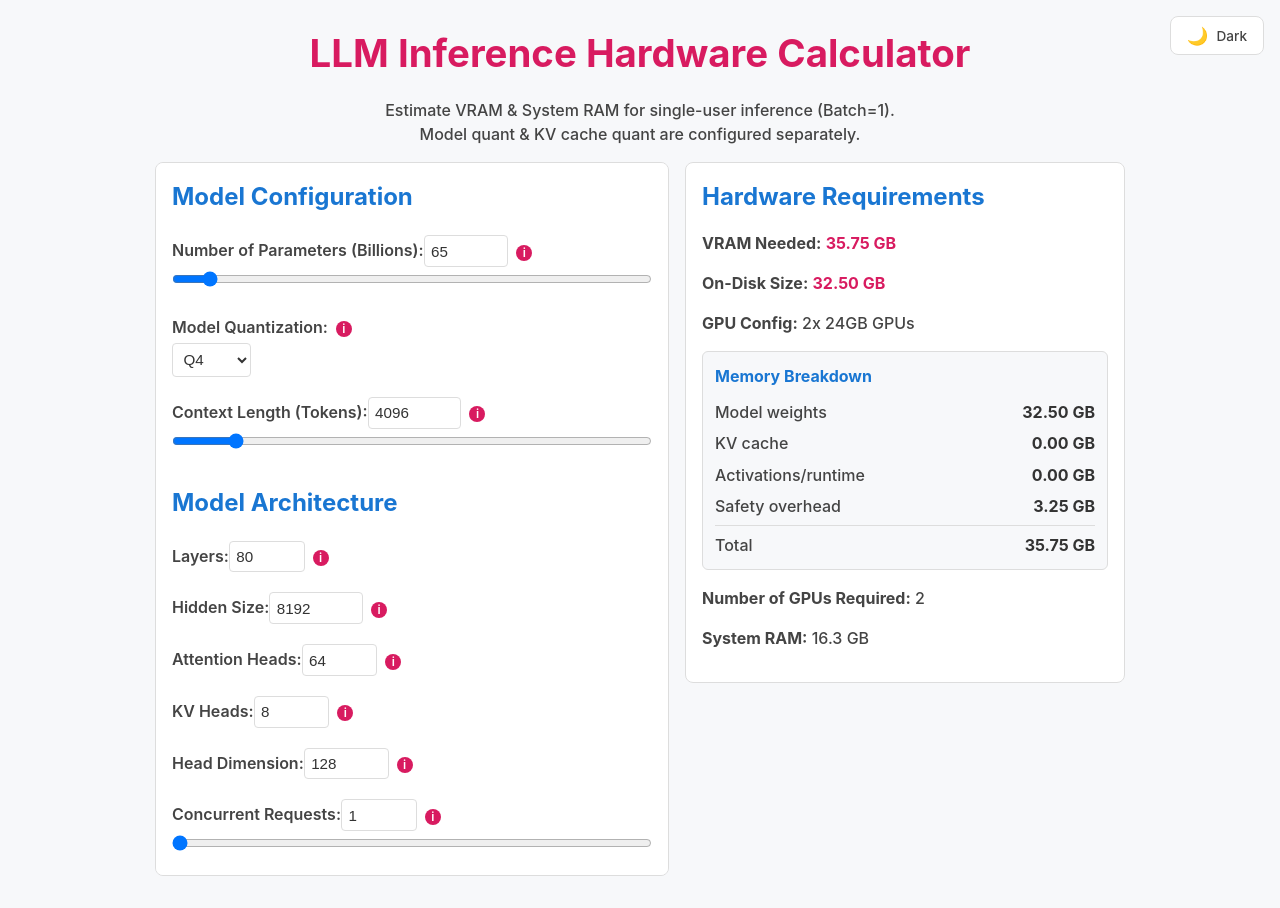
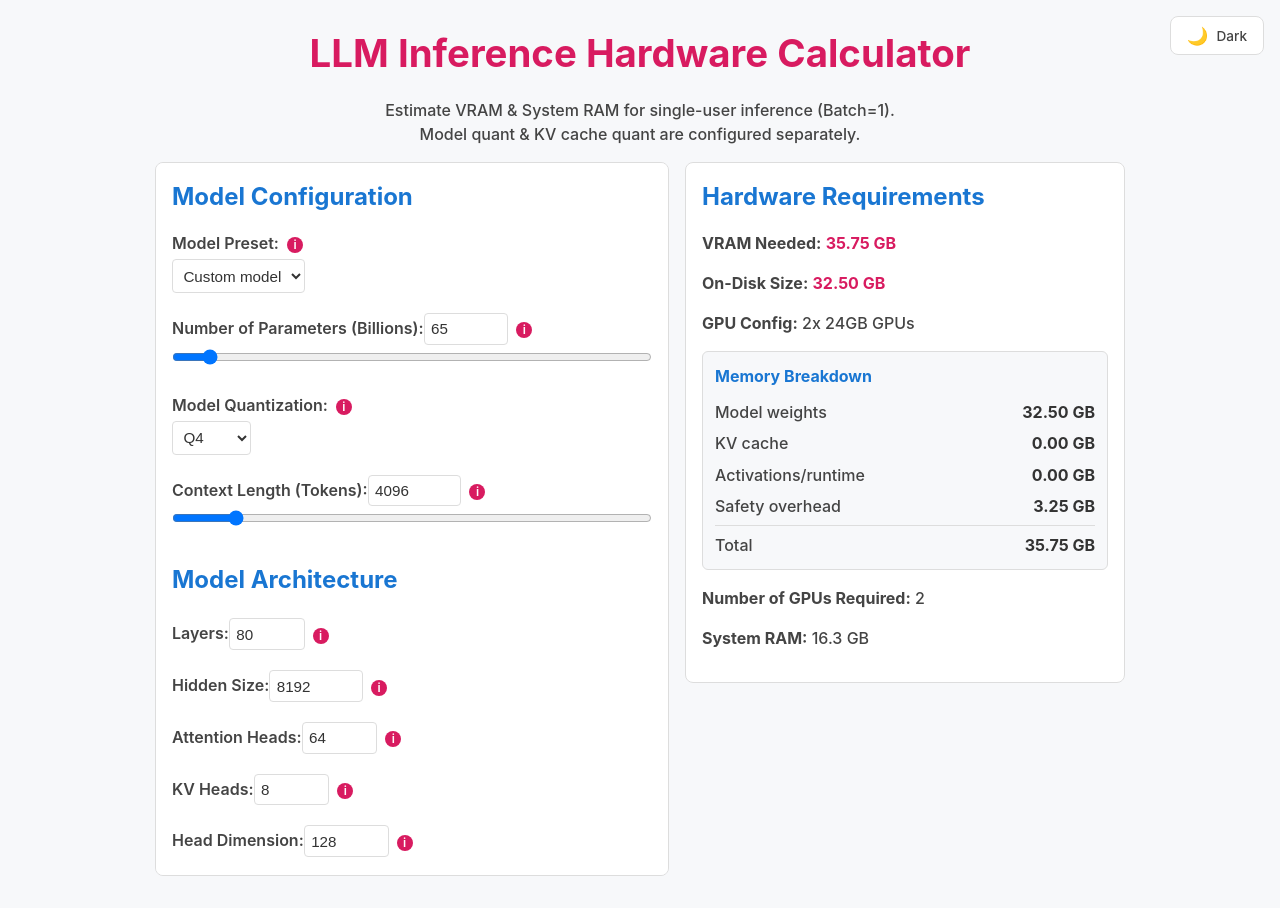
Before and after one commit to dipenbhuva/llm-inference-hardware-calculator, a React (Vite) app: page / in a window 1280 px wide. Built offline with nearby package versions, Linux system fonts and the light colour scheme.

Commit message:
feat: add model presets lab

```diff
--- a/src/App.tsx
+++ b/src/App.tsx
@@ -15,6 +15,11 @@
 import { Tooltip } from './components/Tooltip';
 import { ThemeToggle } from './components/ThemeToggle';
 import { MemoryBreakdownPanel } from './components/MemoryBreakdownPanel';
+import {
+  CUSTOM_MODEL_PRESET_ID,
+  getModelPresetById,
+  modelPresets,
+} from './data/modelPresets';
 
 function App() {
   // -----------------------------------
@@ -22,6 +27,9 @@
   // -----------------------------------
 
   // Model config
+  const [modelPresetId, setModelPresetId] = useState<string>(
+    CUSTOM_MODEL_PRESET_ID
+  );
   const [params, setParams] = useState<number>(65); // Billions of parameters
   const [modelQuant, setModelQuant] = useState<ModelQuantization>('Q4');
 
@@ -57,6 +65,26 @@
     if (!isNaN(newValue)) {
       setter(newValue);
     }
+  };
+
+  const handleModelPresetChange = (
+    event: React.ChangeEvent<HTMLSelectElement>
+  ) => {
+    const presetId = event.target.value;
+    setModelPresetId(presetId);
+
+    const preset = getModelPresetById(presetId);
+    if (!preset) {
+      return;
+    }
+
+    setParams(preset.paramsBillion);
+    setContextLength(preset.defaultContextLength);
+    setLayers(preset.layers);
+    setHiddenSize(preset.hiddenSize);
+    setAttentionHeads(preset.attentionHeads);
+    setKvHeads(preset.kvHeads);
+    setHeadDim(preset.headDim);
   };
 
   // -----------------------------------
@@ -111,6 +139,21 @@
         {/* Left Panel: Inputs */}
         <div className="input-panel">
           <h2 className="section-title">Model Configuration</h2>
+
+          <label className="label-range">
+            Model Preset:
+            <Tooltip text="Optional starting point for common model sizes. Presets populate parameter count and architecture fields.">
+              i
+            </Tooltip>
+          </label>
+          <select value={modelPresetId} onChange={handleModelPresetChange}>
+            <option value={CUSTOM_MODEL_PRESET_ID}>Custom model</option>
+            {modelPresets.map((preset) => (
+              <option key={preset.id} value={preset.id}>
+                {preset.name}
+              </option>
+            ))}
+          </select>
 
           <label className="label-range">
             Number of Parameters (Billions):
--- /dev/null
+++ b/src/data/modelPresets.ts
@@ -0,0 +1,78 @@
+import { type ModelPreset } from '../types';
+
+export const CUSTOM_MODEL_PRESET_ID = 'custom';
+
+export const modelPresets: ModelPreset[] = [
+  {
+    id: 'generic-7b',
+    name: 'Generic 7B',
+    paramsBillion: 7,
+    layers: 32,
+    hiddenSize: 4096,
+    attentionHeads: 32,
+    kvHeads: 32,
+    headDim: 128,
+    defaultContextLength: 4096,
+  },
+  {
+    id: 'generic-8b',
+    name: 'Generic 8B',
+    paramsBillion: 8,
+    layers: 32,
+    hiddenSize: 4096,
+    attentionHeads: 32,
+    kvHeads: 8,
+    headDim: 128,
+    defaultContextLength: 8192,
+  },
+  {
+    id: 'generic-13b',
+    name: 'Generic 13B',
+    paramsBillion: 13,
+    layers: 40,
+    hiddenSize: 5120,
+    attentionHeads: 40,
+    kvHeads: 40,
+    headDim: 128,
+    defaultContextLength: 4096,
+  },
+  {
+    id: 'generic-34b',
+    name: 'Generic 34B',
+    paramsBillion: 34,
+    layers: 48,
+    hiddenSize: 8192,
+    attentionHeads: 64,
+    kvHeads: 8,
+    headDim: 128,
+    defaultContextLength: 8192,
+  },
+  {
+    id: 'generic-70b',
+    name: 'Generic 70B',
+    paramsBillion: 70,
+    layers: 80,
+    hiddenSize: 8192,
+    attentionHeads: 64,
+    kvHeads: 8,
+    headDim: 128,
+    defaultContextLength: 8192,
+  },
+  {
+    id: 'generic-120b',
+    name: 'Generic 120B',
+    paramsBillion: 120,
+    layers: 96,
+    hiddenSize: 12288,
+    attentionHeads: 96,
+    kvHeads: 8,
+    headDim: 128,
+    defaultContextLength: 8192,
+  },
+];
+
+export const getModelPresetById = (
+  presetId: string
+): ModelPreset | undefined => {
+  return modelPresets.find((preset) => preset.id === presetId);
+};
```
Also changed, not shown: src/types.ts (+8 -0 lines), 2 other files (tests, documents, lock files or other folders).
